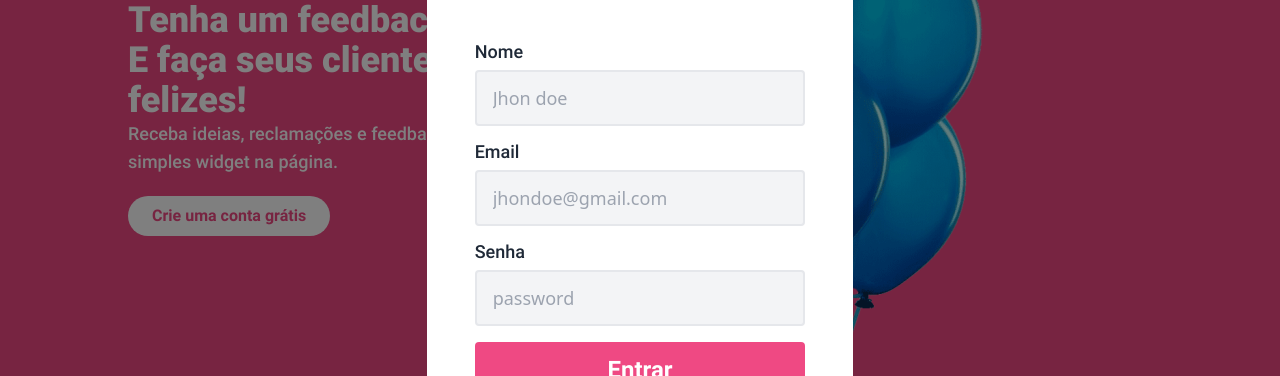
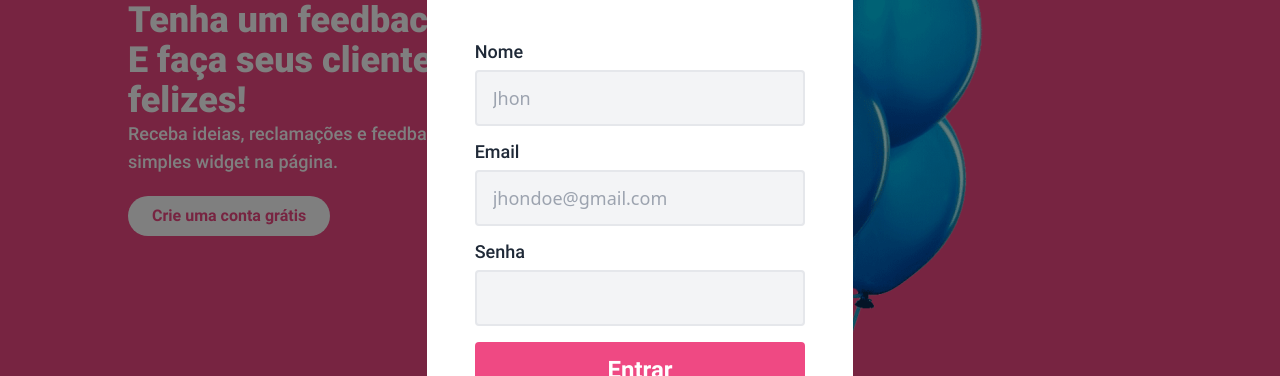
Before and after one commit to Jackson-Vieira/feedbacker-front, a Vue app in the folder dashboard/: page / in a window 1280 px wide. Both pictures are taken after a click on the button "Criar conta". Shown: the part 234-610 px from the top of the page. Built offline with nearby package versions, Linux system fonts and the light colour scheme.

Commit message:
change auth modal placeholders

```diff
--- a/dashboard/src/components/ModalCreateAccount/index.vue
+++ b/dashboard/src/components/ModalCreateAccount/index.vue
@@ -12,7 +12,7 @@
           v-model="state.name.value"
           type="email"
           class="block w-full px-4 py-3 mt-1 text-lg bg-gray-100 border-2  rounded"
-          placeholder="Jhon doe"
+          placeholder="Jhon"
           :class="{ 'border-brand-danger': !!state.name.errorMessage }"
           required
         />
@@ -40,7 +40,6 @@
           v-model="state.password.value"
           type="password"
           class="block w-full px-4 py-3 mt-1 text-lg bg-gray-100 border-2 rounded"
-          placeholder="password"
           :class="{ 'border-brand-danger': !!state.password.errorMessage }"
           required
         />
--- a/dashboard/src/components/ModalLogin/index.vue
+++ b/dashboard/src/components/ModalLogin/index.vue
@@ -27,7 +27,7 @@
           type="password"
           class="block w-full px-4 py-3 mt-1 text-lg bg-gray-100 border-2 rounded"
           :class="{ 'border-brand-danger': !!state.password.errorMessage }"
-          placeholder="password"
+
           required
         />
         <span class="block font-medium text-brand-danger">
```
